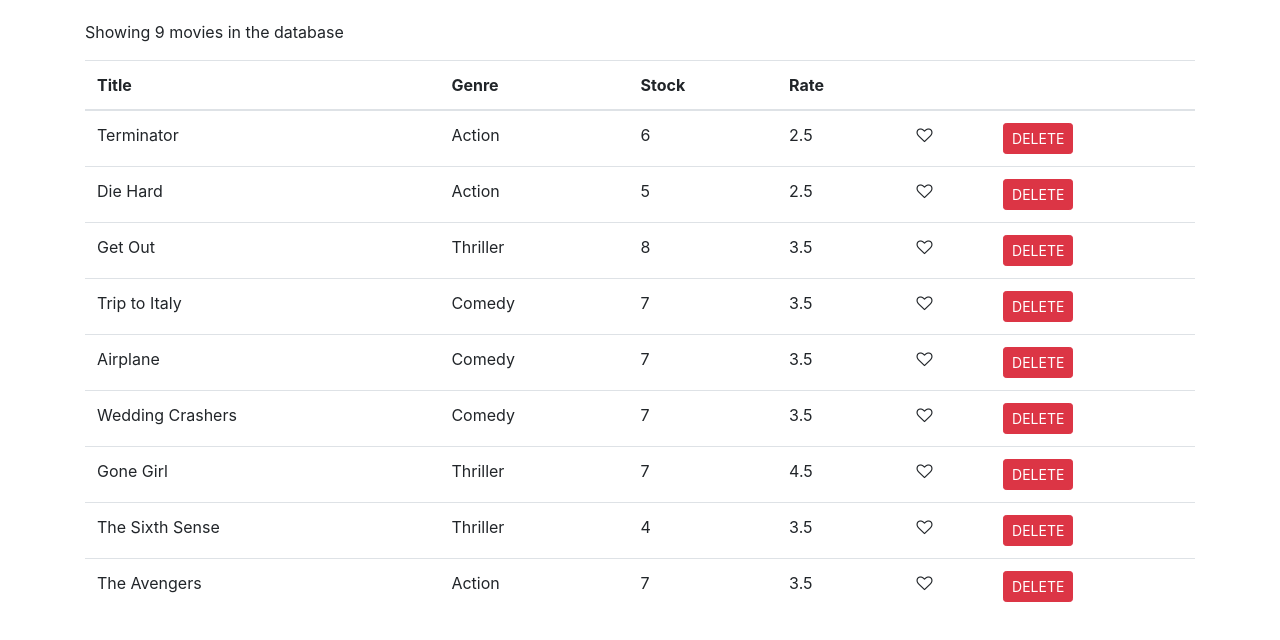
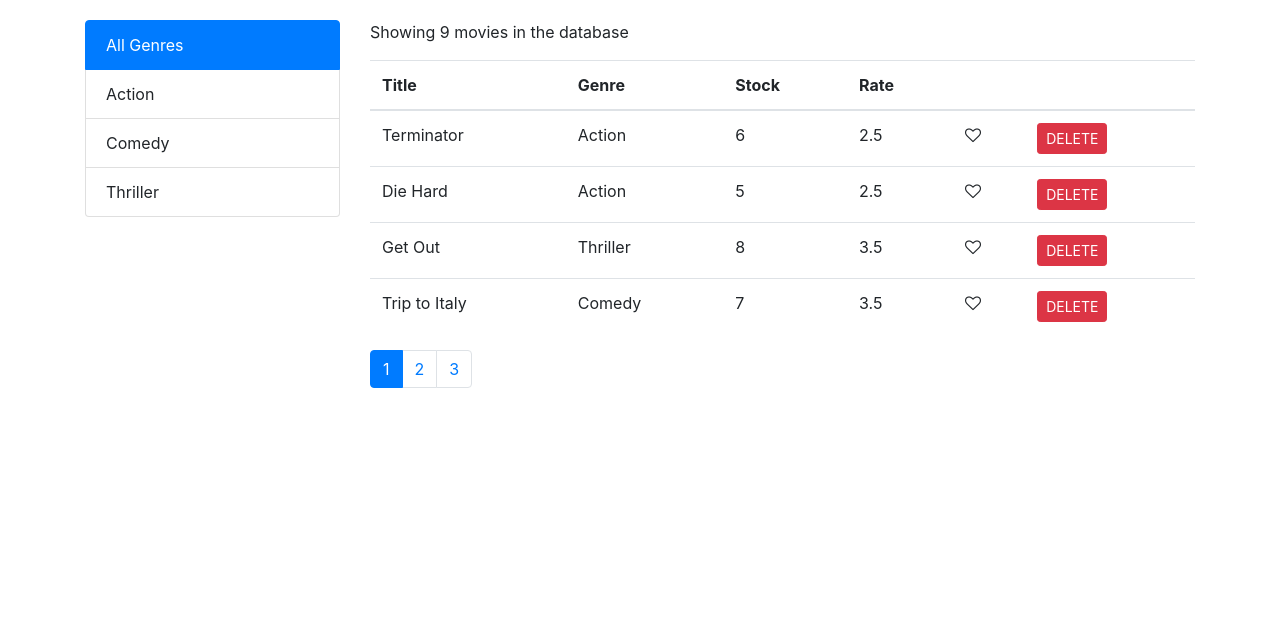
Before and after one commit to calvadoz/calvidoz, a React (Create React App) app: page / in a window 1280 px wide. Shown: the top 640 px of the page. Built offline with nearby package versions, Linux system fonts and the light colour scheme.

Commit message:
Add Filter & Pagination

```diff
--- a/package.json
+++ b/package.json
@@ -8,6 +8,8 @@
     "@testing-library/user-event": "^13.5.0",
     "bootstrap": "^4.6.1",
     "font-awesome": "^4.7.0",
+    "lodash": "^4.17.21",
+    "prop-types": "^15.8.1",
     "react": "^17.0.2",
     "react-dom": "^17.0.2",
     "react-scripts": "5.0.0",
--- /dev/null
+++ b/src/components/common/filter.jsx
@@ -0,0 +1,30 @@
+import React from "react";
+
+const Filter = (props) => {
+  const { items, textProperty, valueProperty, selectedItem, onItemSelect } =
+    props;
+
+  return (
+    <ul className="list-group">
+      {items.map((item) => (
+        <li
+          key={item[valueProperty]}
+          style={{ cursor: "pointer" }}
+          className={`list-group-item ${
+            item._id === selectedItem._id ? "active" : ""
+          }`}
+          onClick={() => onItemSelect(item)}
+        >
+          {item[textProperty]}
+        </li>
+      ))}
+    </ul>
+  );
+};
+
+Filter.defaultProps = {
+  textProperty: "name",
+  valueProperty: "_id",
+};
+
+export default Filter;
--- a/src/components/common/pagination.jsx
+++ b/src/components/common/pagination.jsx
@@ -1,7 +1,38 @@
 import React from "react";
+import PropTypes from "prop-types";
+import _ from "lodash";
 
-const Pagination = () => {
-  return null;
+const Pagination = (props) => {
+  const { itemsCount, pageSize, currentPage, onPageChange } = props;
+  const pagesCount = Math.ceil(itemsCount / pageSize);
+  if (pagesCount === 1) return null;
+  const pages = _.range(1, pagesCount + 1);
+
+  return (
+    <React.Fragment>
+      <nav aria-label="Page navigation example">
+        <ul className="pagination">
+          {pages.map((page) => (
+            <li
+              key={page}
+              style={{ cursor: "pointer" }}
+              className={`page-item ${currentPage === page ? "active" : ""}`}
+              onClick={() => onPageChange(page)}
+            >
+              <a className="page-link">{page}</a>
+            </li>
+          ))}
+        </ul>
+      </nav>
+    </React.Fragment>
+  );
+};
+
+Pagination.propTypes = {
+  itemsCount: PropTypes.number.isRequired,
+  pageSize: PropTypes.number.isRequired,
+  currentPage: PropTypes.number.isRequired,
+  onPageChange: PropTypes.func.isRequired,
 };
 
 export default Pagination;
--- a/src/components/movies.jsx
+++ b/src/components/movies.jsx
@@ -1,32 +1,77 @@
 import React, { Component } from "react";
 import { getMovies } from "../services/fakeMovieService";
+import { genres, getGenres } from "../services/fakeGenreService";
 import Like from "./common/like";
 import Pagination from "./common/pagination";
+import Filter from "./common/filter";
+import { paginate } from ".././utils/paginate";
 
 class Movies extends Component {
   state = {
-    movies: getMovies(),
+    movies: [],
+    genres: [],
+    selectedGenre: false,
+    pageSize: 4,
+    currentPage: 1,
   };
+
+  componentDidMount() {
+    const genres = [{ name: "All Genres" }, ...getGenres()];
+    this.setState({ movies: getMovies(), genres });
+  }
 
   handleLike = (movie) => {
     const movies = [...this.state.movies];
     const index = movies.indexOf(movie);
     movies[index] = { ...movies[index] };
     movies[index].isLiked = !movies[index].isLiked;
-    console.log(movies);
     this.setState({ movies });
+  };
+
+  handlePageChange = (page) => {
+    this.setState({ currentPage: page });
+  };
+
+  handleDelete = (movie) => {
+    const movies = this.state.movies.filter((m) => m._id !== movie._id);
+    this.setState({ movies });
+  };
+
+  handleFilterClick = (genre) => {
+    this.setState({ selectedGenre: genre, currentPage: 1 });
   };
 
   render() {
     const { length: count } = this.state.movies;
-    const itemPerPage = 3;
-    const totalPages = Math.ceil(count / itemPerPage);
+    const {
+      pageSize,
+      currentPage,
+      movies: allMovies,
+      genres,
+      selectedGenre,
+    } = this.state;
 
     if (count === 0) return <p>There is no movie in the database</p>;
+    const filtered =
+      selectedGenre && selectedGenre._id
+        ? allMovies.filter((m) => m.genre._id === selectedGenre._id)
+        : allMovies;
+    const movies = paginate(filtered, currentPage, pageSize);
+
     return (
       <React.Fragment>
+        <div className="row">
+          <div className="col-md-3">
+            <Filter
+              items={genres}
+              onItemSelect={this.handleFilterClick}
+              selectedItem={selectedGenre}
+            />
+          </div>
+          <div className="col-md-9">
             <p>
-          Showing {count} {count === 1 ? " movie" : " movies"} in the database
+              Showing {filtered.length}{" "}
+              {filtered.length === 1 ? " movie" : " movies"} in the database
             </p>
 
             {count > 0 && (
@@ -42,7 +87,7 @@
                   </tr>
                 </thead>
                 <tbody>
-              {this.state.movies.map((movie) => (
+                  {movies.map((movie) => (
                     <tr key={movie._id}>
                       <td>{movie.title}</td>
                       <td>{movie.genre.name}</td>
@@ -57,7 +102,7 @@
                       <td>
                         <button
                           style={{ textTransform: "uppercase" }}
-                      onClick={() => this.onDeleteMovie(movie)}
+                          onClick={() => this.handleDelete(movie)}
                           className="btn btn-danger btn-sm"
                         >
                           Delete
@@ -68,17 +113,17 @@
                 </tbody>
               </table>
             )}
-        <Pagination />
+            <Pagination
+              itemsCount={filtered.length}
+              pageSize={pageSize}
+              currentPage={currentPage}
+              onPageChange={this.handlePageChange}
+            />
+          </div>
+        </div>
       </React.Fragment>
     );
   }
-
-  getMovieCount = () => this.state.movies.length;
-
-  onDeleteMovie = (movie) => {
-    const movies = this.state.movies.filter((m) => m._id !== movie._id);
-    this.setState({ movies });
-  };
 }
 
 export default Movies;
--- /dev/null
+++ b/src/utils/paginate.js
@@ -0,0 +1,6 @@
+import _ from "lodash";
+
+export function paginate(items, pageNumber, pageSize) {
+  const startIndex = (pageNumber - 1) * pageSize;
+  return _(items).slice(startIndex).take(pageSize).value();
+}
```
Also changed, not shown: 1 other file (tests, documents, lock files or other folders). Lines whose indentation alone changed are shown as unchanged.
